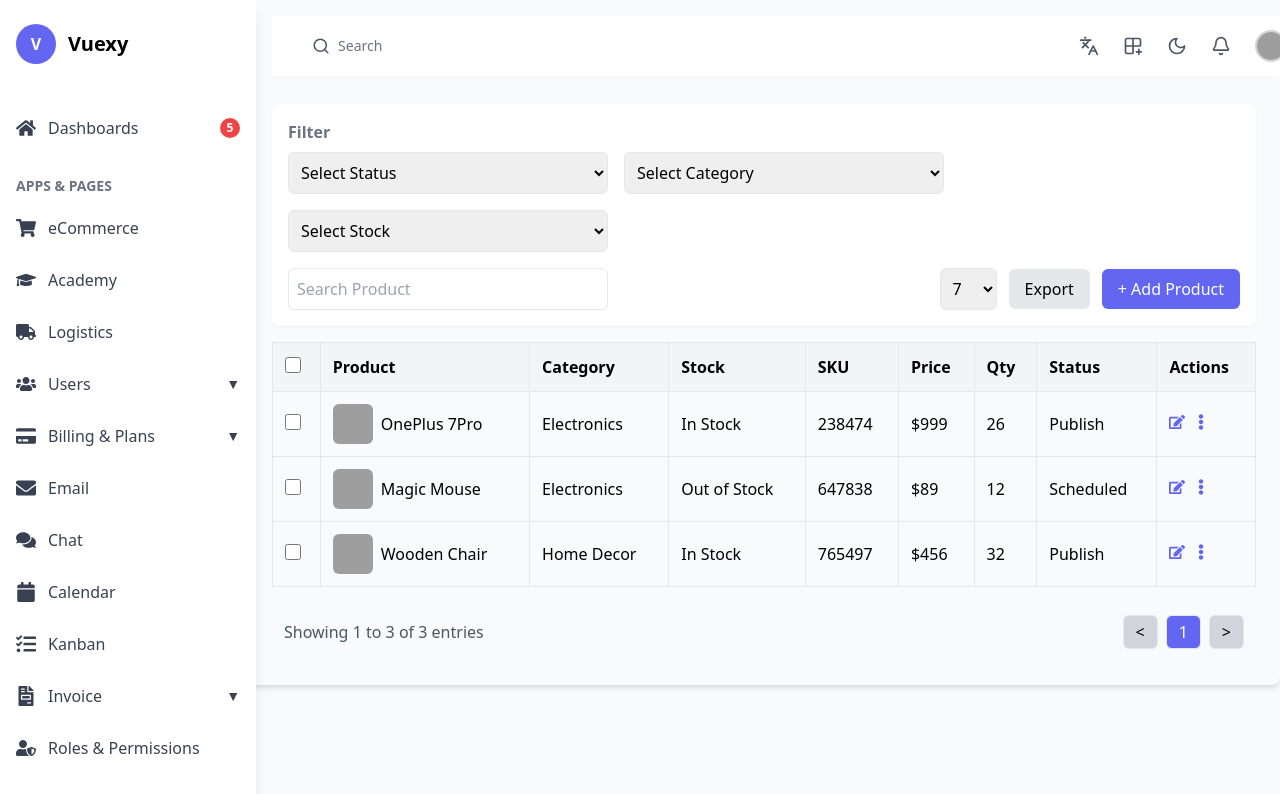
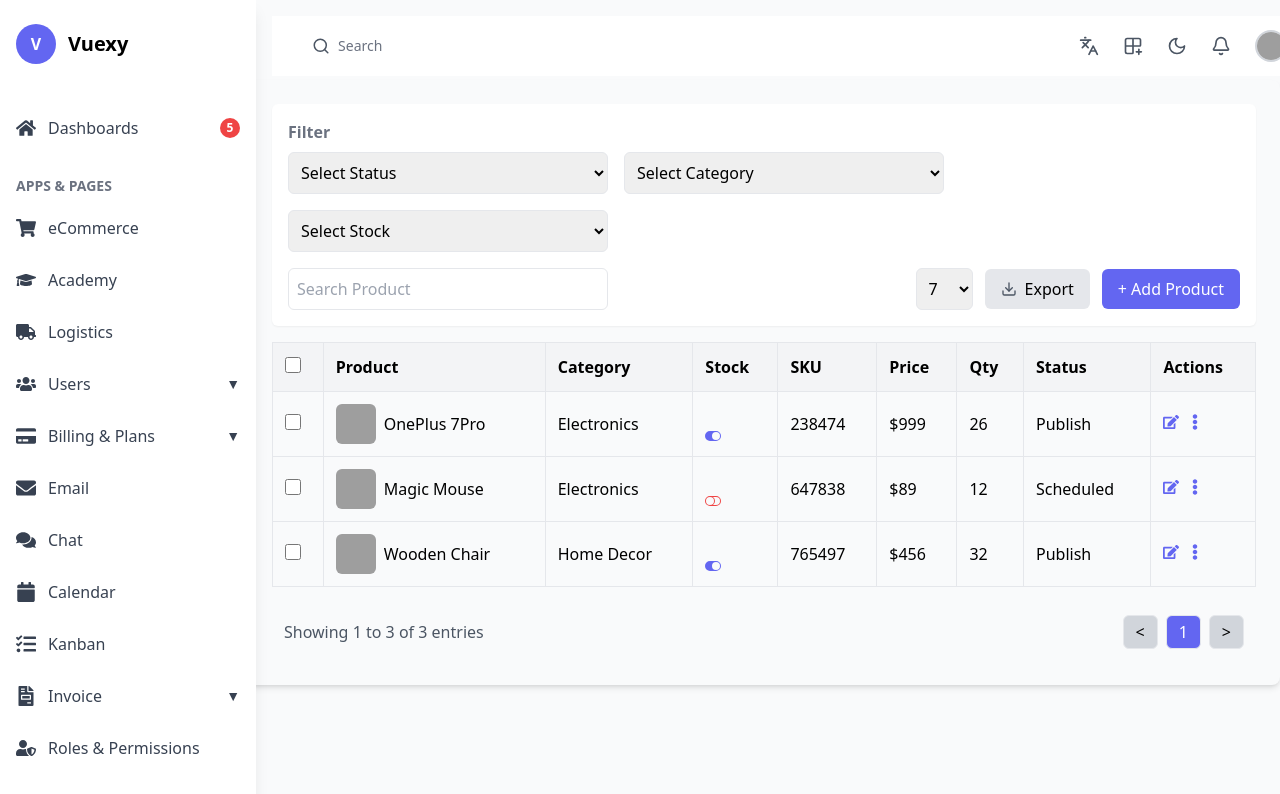
Before and after one commit to xnafi/dashboard, a React (Vite) app: page /ECommerceProductList in a window 1280 px wide. Shown: the top 794 px of the page. Built offline with nearby package versions, Linux system fonts and the light colour scheme; grey boxes are pictures that could not be loaded.

Commit message:
Ecommerce product list filter search sort pagination

```diff
--- a/src/pages/eCommerce/ECommerceProductList.tsx
+++ b/src/pages/eCommerce/ECommerceProductList.tsx
@@ -2,6 +2,7 @@ import { useEffect, useState } from "react";
 import { FaEdit, FaEllipsisV } from "react-icons/fa";
 import { BsToggleOn, BsToggleOff } from "react-icons/bs";
 import productsData from "../../data/products.json";
+import { FiDownload } from "react-icons/fi";
 
 interface Product {
   id: number;
@@ -116,9 +117,9 @@ const ECommerceProductList = () => {
               <option value="20">20</option>
             </select>
 
-            <button className="bg-gray-200 text-black px-4 py-2 rounded-md">
-              Export
-            </button>
+            <button className="bg-gray-200 text-black px-4 py-2 rounded-md flex items-center gap-2">
+  <FiDownload className="text-gray-600" /> Export
+</button>
             <button className="bg-indigo-500 text-white px-4 py-2 rounded-md">
               + Add Product
             </button>
@@ -163,11 +164,21 @@ const ECommerceProductList = () => {
                 </td>
                 <td className="p-3 border">{product.category}</td>
                 <td
-                  className="p-3 border cursor-pointer"
-                  onClick={() => toggleStock(product.id)}
-                >
-                  {product.stock ? "In Stock" : "Out of Stock"}
-                </td>
+  className="p-3  cursor-pointer flex items-center justify-between"
+  onClick={() => toggleStock(product.id)}
+>
+  {product.stock ? (
+    <>
+
+      <BsToggleOn className="text-indigo-500 " />
+    </>
+  ) : (
+    <>
+
+      <BsToggleOff className="text-red-500" />
+    </>
+  )}
+</td>
                 <td className="p-3 border">{product.sku}</td>
                 <td className="p-3 border">${product.price}</td>
                 <td className="p-3 border">{product.qty}</td>
```
